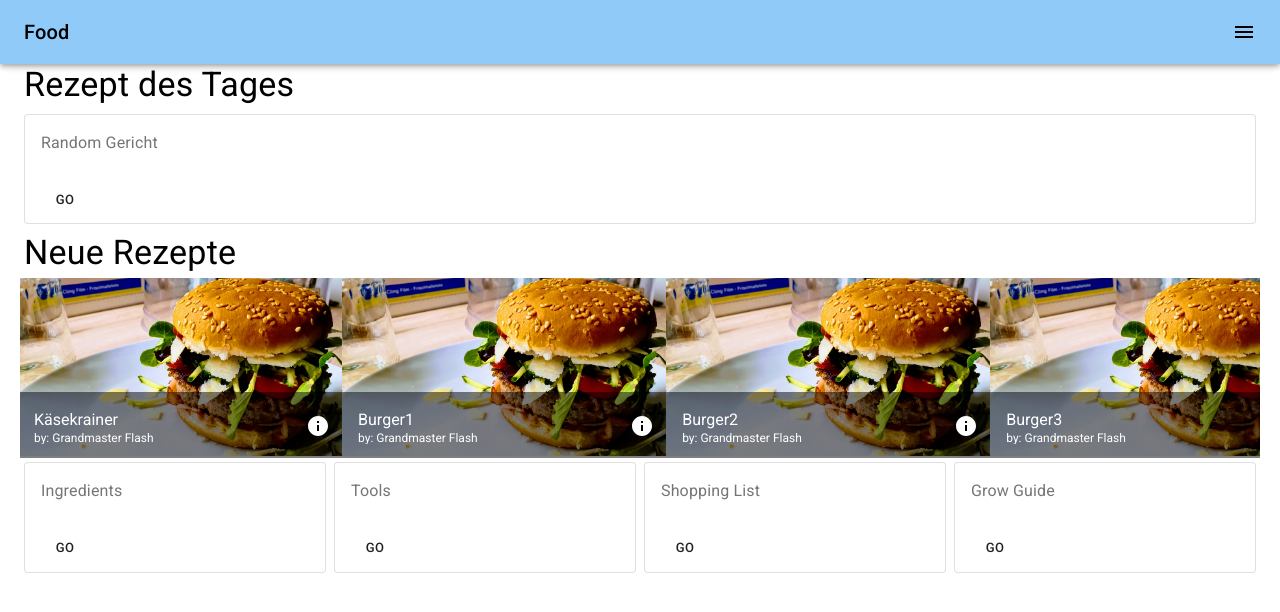
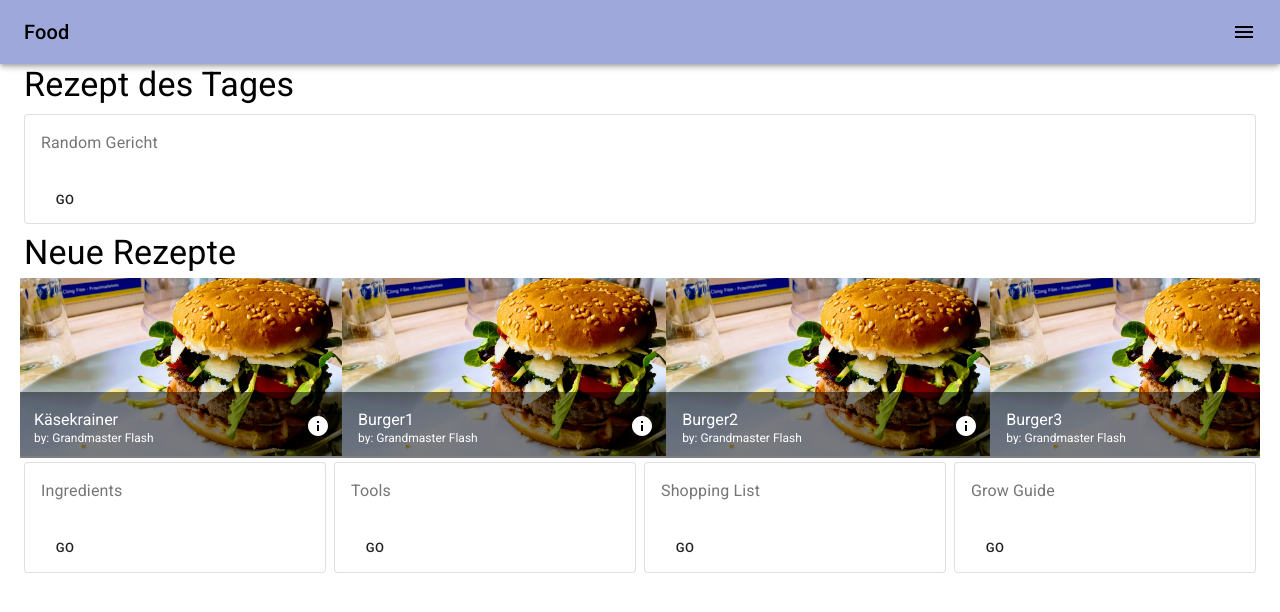
Before and after one commit to mvlasaty23/chef-spa, a React (Create React App) app: page / in a window 1280 px wide. Shown: the top 612 px of the page. Built offline with nearby package versions, Linux system fonts and the light colour scheme.

Commit message:
change colors

```diff
--- a/src/theme.ts
+++ b/src/theme.ts
@@ -1,18 +1,18 @@
 import { createMuiTheme } from '@material-ui/core';
 
-// https://material.io/resources/color/#!/?view.left=0&view.right=0&primary.color=90CAF9&secondary.color=607D8B&secondary.text.color=ffffff
+// https://material.io/resources/color/#!/?view.left=0&view.right=0&primary.color=9FA8DA&secondary.color=78909C
 export const theme = createMuiTheme({
   palette: {
     primary: {
-      light: '#c3fdff',
-      main: '#90caf9',
-      dark: '#5d99c6',
+      light: '#d1d9ff',
+      main: '#9fa8da',
+      dark: '#6f79a8',
       contrastText: '#000',
     },
     secondary: {
-      light: '#8eacbb',
-      main: '#607d8b',
-      dark: '#34515e',
+      light: '#a7c0cd',
+      main: '#78909c',
+      dark: '#4b636e',
       contrastText: '#fff',
     },
   },
```
